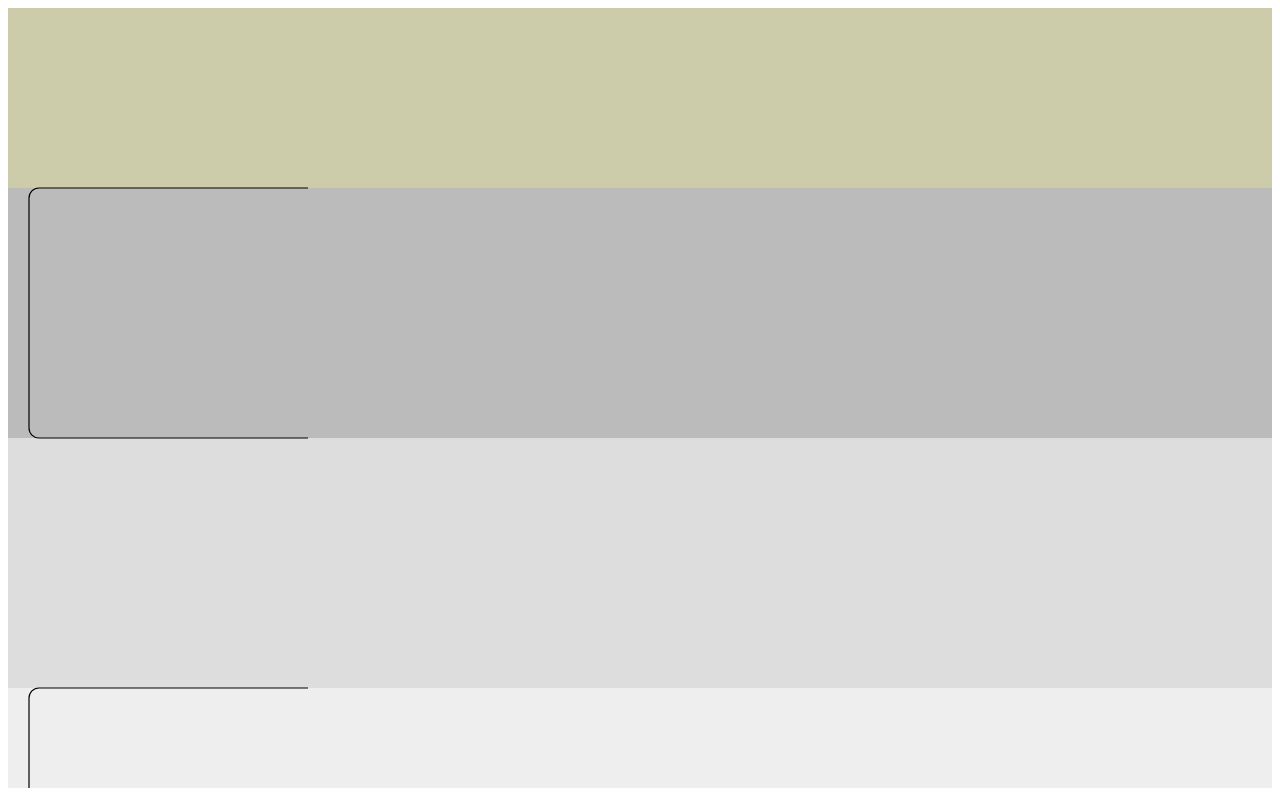
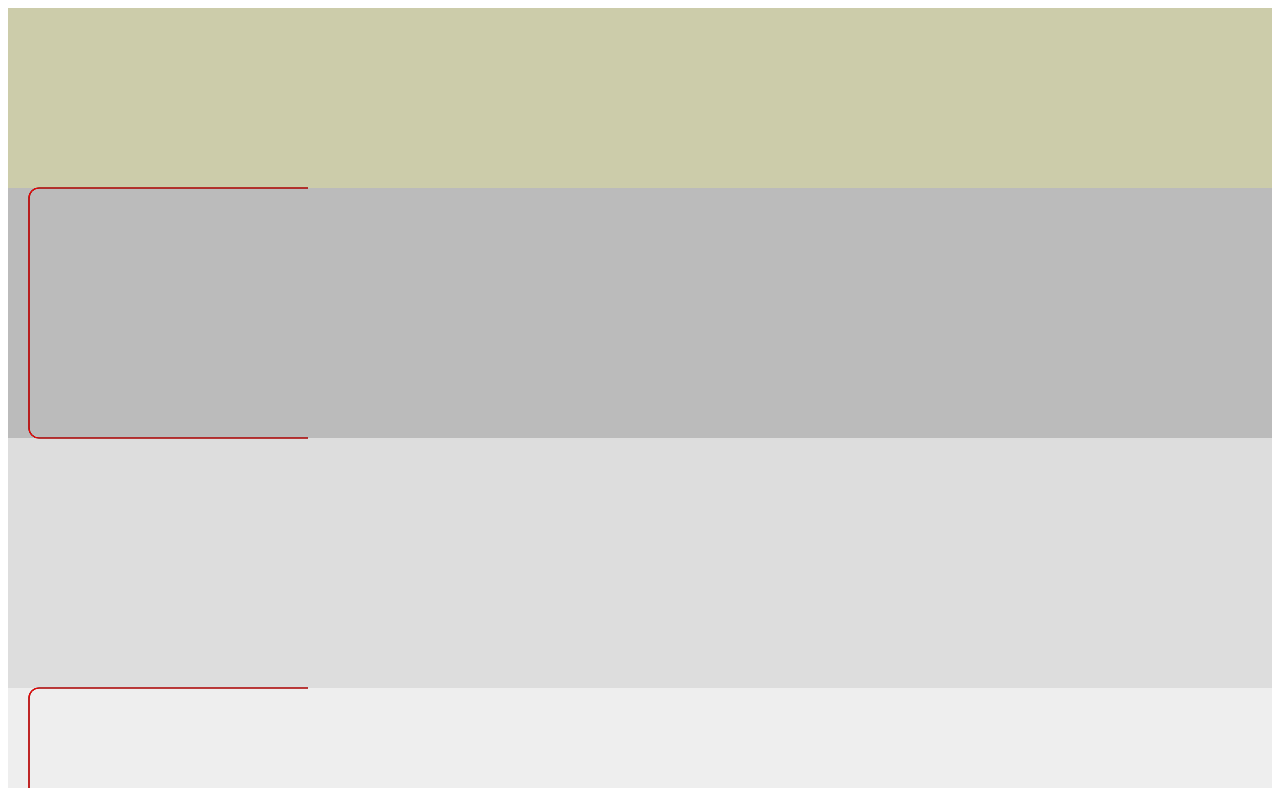
Before and after one commit to Bryze/sample-svg-generator, a React (Create React App) app: page / in a window 1280 px wide. Built offline with nearby package versions, Linux system fonts and the light colour scheme.

Commit message:
plugged in highlighting of svg

```diff
--- a/src/steps.js
+++ b/src/steps.js
@@ -1,4 +1,4 @@
-import React from "react";
+import React, { useRef, useState, useEffect, useCallback } from "react";
 import "./styles.css";
 import {
   computePath
@@ -9,8 +9,61 @@ export default function Steps({
   movementConfig = {},
   overrides = {}
 }) {
+
+  const svgPath = useRef();
+  const svgRef = useRef();
+  const [pathLength, setPathLength] = useState(0);
+
+  useEffect(() => {
+    if (svgPath.current) {
+      setPathLength(svgPath.current.getTotalLength());
+    }
+  }, [svgPath]);
+
+  const onScroll = useCallback(() => {
+    if (!svgPath.current) {
+      return;
+    }
+    // What % down is it?
+    // https://stackoverflow.com/questions/2387136/cross-browser-method-to-determine-vertical-scroll-percentage-in-javascript/2387222#2387222
+    // Had to try three or four differnet methods here. Kind of a cross-browser nightmare.
+    const scrollPercentage =
+      (document.documentElement.scrollTop + document.body.scrollTop) /
+      (document.documentElement.scrollHeight -
+        document.documentElement.clientHeight);
+    const { y, height, top } = svgRef.current.getBoundingClientRect();
+    // Length to offset the dashes
+    const drawLength = pathLength * scrollPercentage;
+    // Draw in reverse
+    svgPath.current.style.strokeDashoffset = pathLength - drawLength;
+
+    // When complete, remove the dash array, otherwise shape isn't quite sharp
+    // Accounts for fuzzy math
+    if (scrollPercentage >= 0.99) {
+      svgPath.current.style.strokeDasharray = "none";
+    } else {
+      svgPath.current.style.strokeDasharray = `${pathLength} ${pathLength}`;
+    }
+    // eslint-disable-next-line react-hooks/exhaustive-deps
+  }, [pathLength]);
+
+  useEffect(() => {
+    if (pathLength) {
+      window.addEventListener("scroll", onScroll);
+      return () => {
+        window.removeEventListener("scroll", onScroll);
+      }
+    }
+    return () => {
+      window.removeEventListener("scroll", onScroll);
+    }
+    // eslint-disable-next-line react-hooks/exhaustive-deps
+  }, [pathLength]);
+
   return (
-    <svg height={attributes.height}>
+    <svg
+      ref={svgRef}
+      height={attributes.height}>
       <path
         fill="none"
         stroke="rgba(0,0,0)"
@@ -23,6 +76,19 @@ export default function Steps({
           })
         }
       />
+      <path
+        ref={svgPath}
+        fill="none"
+        stroke="red"
+        strokeWidth="1.2"
+        d={
+          computePath({
+            attributes,
+            overrides,
+            movementConfig
+          })
+        }
+      />
     </svg>
   );
 }
```
Also changed, not shown: package.json (+11 -2 lines), 1 other file (tests, documents, lock files or other folders).
